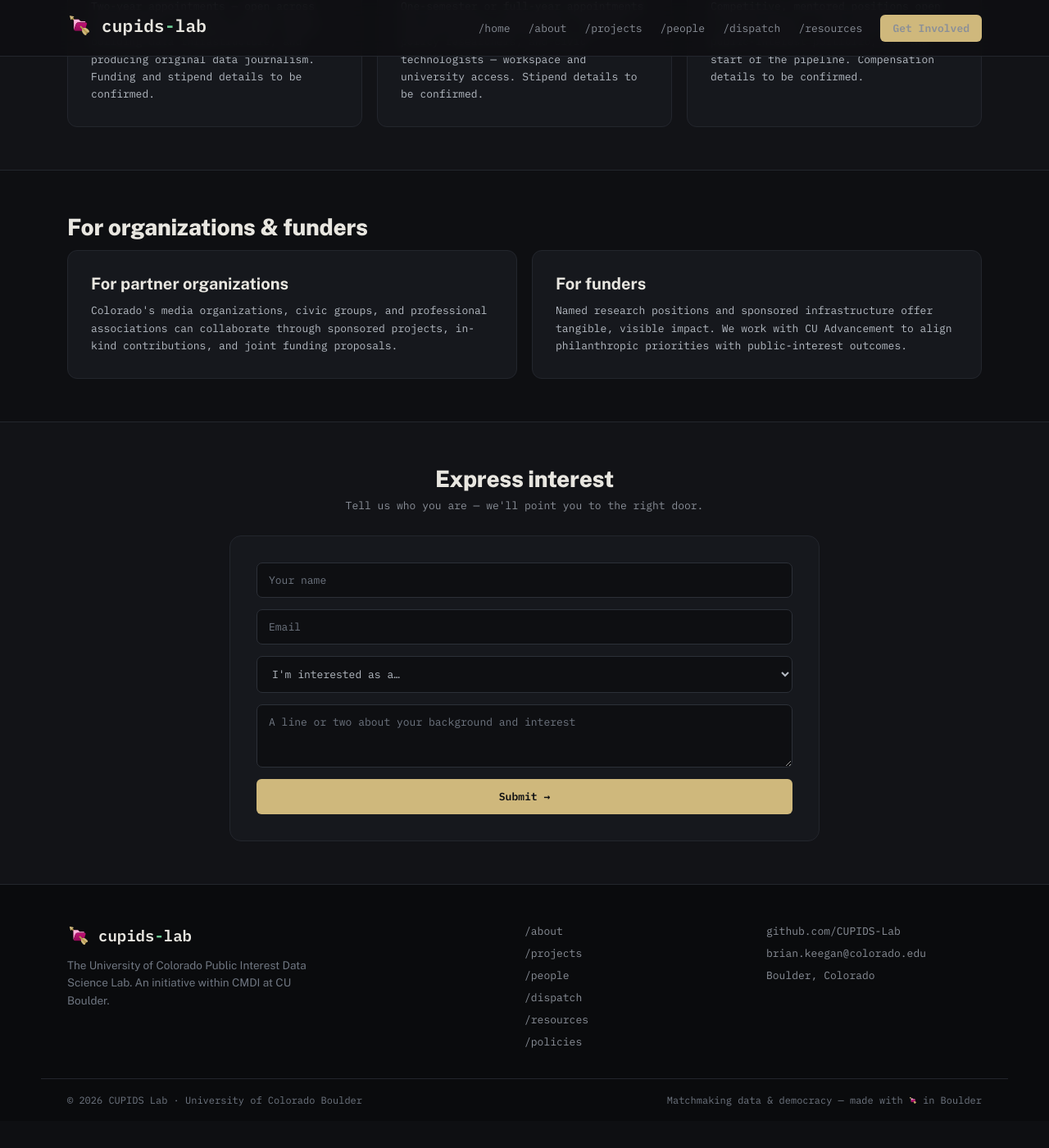
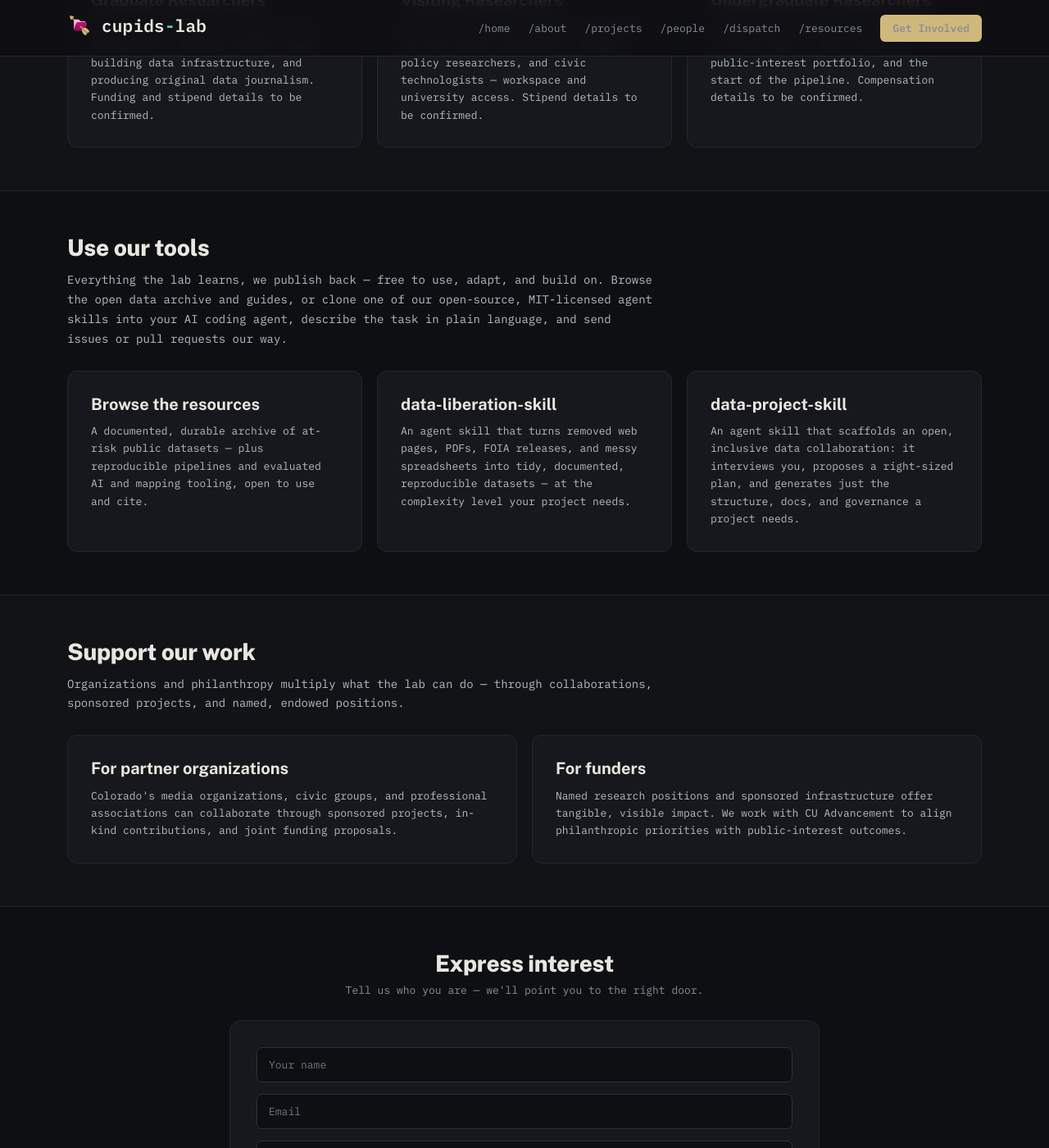
Before and after one commit to CUPIDS-Lab/cupids-lab.github.io, a Jekyll site: the page built from _pages/get-involved.md, in a window 1280 px wide and 1400 px high, scrolled down 2727 px. Shown: the whole window at 82% size. Built offline with Jekyll 4.4.1, drawn with Linux system fonts in a browser that asks for light colours; before the commit the page ends 4094 px from its top, so only the background shows below that; some of the changed text lies outside the part shown.

Commit message:
Get involved: add "Use our tools" as the third of four ways in
Restructure /get-involved into four clearly segmented "ways in," in order:
request help, join the lab, use our tools, support our work.

- Add a fourth hero button and a new "Use our tools" section between
  "Join the lab" and "Support our work." It summarizes and links to
  /resources and introduces the lab's open-source agent skills
  (data-liberation-skill, data-project-skill) with how to use and
  contribute (clone into your agent, describe the task, send issues/PRs).
- Rename "For organizations & funders" to "Support our work" (button +
  section id #support-our-work) to match the four-ways framing; the only
  reference to the old #organizations-funders anchor was this page's own
  button. All externally referenced anchors (#request-help, #join-the-lab,
  #desk, #secure, #inquire) are unchanged.
- Add a section intro to "Support our work" and revise the hero title
  ("Four ways in.") and lead for consistency across the four segments.

Co-Authored-By: Claude Opus 4.8 <noreply@anthropic.com>
Claude-Session: https://claude.ai/code/session_01Loat6qtPTJDnppX7H827KX

```diff
--- a/_pages/get-involved.md
+++ b/_pages/get-involved.md
@@ -3,12 +3,13 @@ layout: page
 permalink: /get-involved/
 nav: getinvolved
 eyebrow: Get involved
-title: "Three ways in."
+title: "Four ways in."
 title_mark: true
 hero_actions:
   - { label: "Request help", to: "#request-help", style: "btn--gold" }
   - { label: "Join the lab", to: "#join-the-lab" }
-  - { label: "Support us", to: "#organizations-funders" }
+  - { label: "Use our tools", to: "#use-our-tools" }
+  - { label: "Support our work", to: "#support-our-work" }
 sections:
   - type: cards
     id: request-help
@@ -34,12 +35,22 @@ sections:
       - { title: "Visiting Researchers", body: "One-semester or full-year appointments for mid-career journalists, lawyers, policy researchers, and civic technologists — workspace and university access. Stipend details to be confirmed.", url: "/get-involved/visiting-researchers/" }
       - { title: "Undergraduate Researchers", body: "Competitive, mentored positions open to every major — real skills, a public-interest portfolio, and the start of the pipeline. Compensation details to be confirmed.", url: "/get-involved/undergraduate-researchers/" }
   - type: cards
-    id: organizations-funders
-    heading: "For organizations & funders"
+    id: use-our-tools
+    heading: "Use our tools"
+    cols: 3
+    body: "Everything the lab learns, we publish back — free to use, adapt, and build on. Browse the open data archive and guides, or clone one of our open-source, MIT-licensed agent skills into your AI coding agent, describe the task in plain language, and send issues or pull requests our way."
+    items:
+      - { title: "Browse the resources", body: "A documented, durable archive of at-risk public datasets — plus reproducible pipelines and evaluated AI and mapping tooling, open to use and cite.", url: "/resources/" }
+      - { title: "data-liberation-skill", body: "An agent skill that turns removed web pages, PDFs, FOIA releases, and messy spreadsheets into tidy, documented, reproducible datasets — at the complexity level your project needs.", url: "https://github.com/CUPIDS-Lab/data-liberation-skill" }
+      - { title: "data-project-skill", body: "An agent skill that scaffolds an open, inclusive data collaboration: it interviews you, proposes a right-sized plan, and generates just the structure, docs, and governance a project needs.", url: "https://github.com/CUPIDS-Lab/data-project-skill" }
+  - type: cards
+    id: support-our-work
+    heading: "Support our work"
     cols: 2
+    body: "Organizations and philanthropy multiply what the lab can do — through collaborations, sponsored projects, and named, endowed positions."
     items:
       - { title: "For partner organizations", body: "Colorado's media organizations, civic groups, and professional associations can collaborate through sponsored projects, in-kind contributions, and joint funding proposals.", url: "/get-involved/partners/" }
       - { title: "For funders", body: "Named research positions and sponsored infrastructure offer tangible, visible impact. We work with CU Advancement to align philanthropic priorities with public-interest outcomes.", url: "/get-involved/funders/" }
   - { type: interest, id: inquire }
 ---
-Need data help for your newsroom or nonprofit? Let Cupid play matchmaker. Want to do the work? Join the lab as a student, researcher, or partner.
+Get pro-bono data help for your newsroom or nonprofit, join the lab as a student or researcher, build on our open-source tools, or support the mission. Let Cupid play matchmaker.
```
